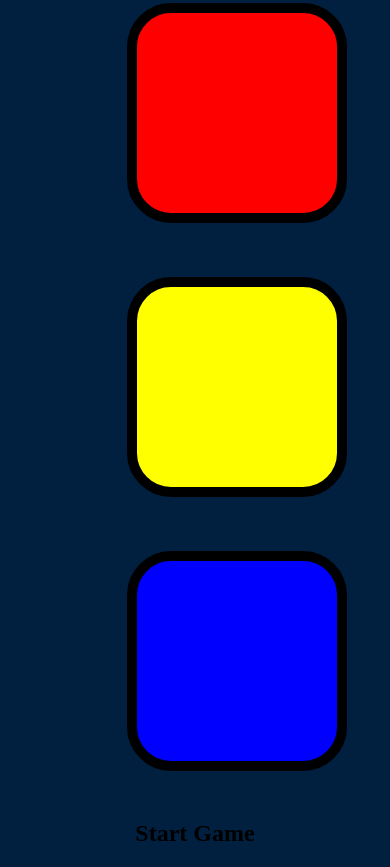
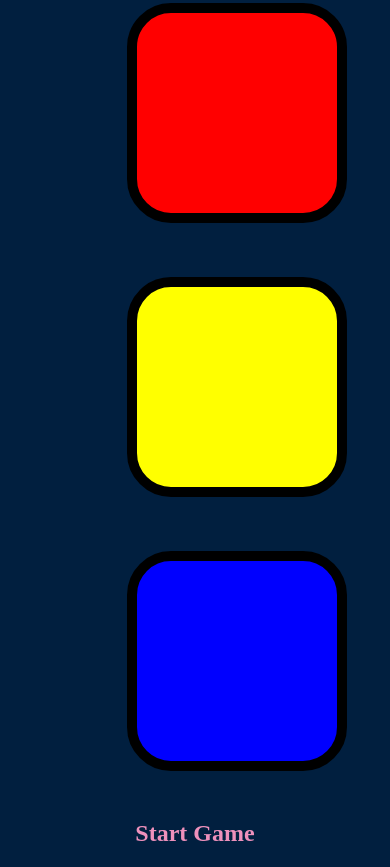
Before and after one commit to srkng0708/simongame, a plain HTML site: page index.html in a window 390 px wide. Shown: the part 477-1344 px from the top of the page. Drawn offline with nearby package versions, Linux system fonts and the light colour scheme.

Commit message:
v 1.1.0 (updated for mobile devices)

```diff
--- a/styles.css
+++ b/styles.css
@@ -1,6 +1,10 @@
 body {
   text-align: center;
   background-color: #011F3F;
+}
+
+h2 {
+  color: #ee91bc;
 }
 
 #level-title {
```
